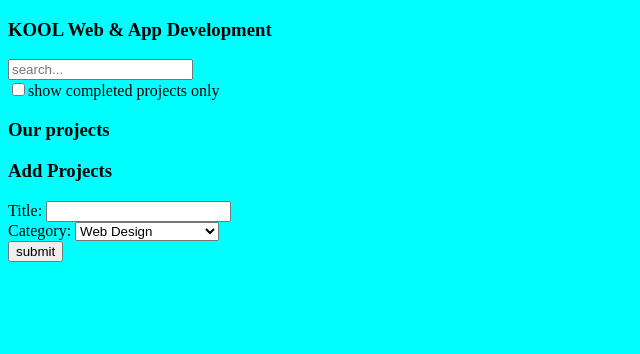
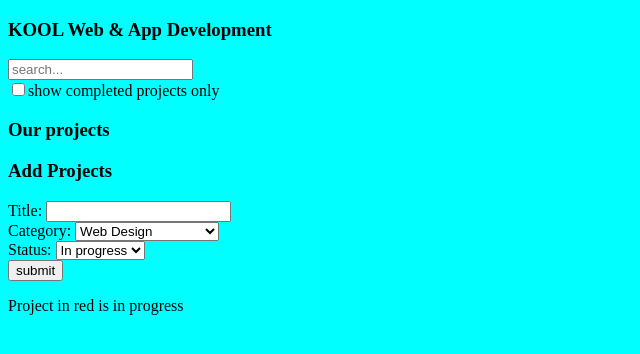
Before and after one commit to acwcheung/react-app, a React (Create React App) app: page / in a window 1280 px wide. Shown: the top 354 px of the page, without its empty margins (0-640 px from the left). Built offline with nearby package versions, Linux system fonts and the light colour scheme; the HTML template or start-up script is replaced by a standard one.

Commit message:
make the search and checkbox works

```diff
--- a/src/App.js
+++ b/src/App.js
@@ -25,27 +25,27 @@ componentDidMount() {
       id: uuid.v4(),
       title: 'Business website',
       category: 'Web Design',
-      completed: false
+      completed: 'no'
     },
     {
       id: uuid.v4(),
       title: 'Social App',
       category: 'Mobile Development',
-      completed: true
+      completed: 'yes'
     },
     {
       id: uuid.v4(),
       title: 'Ecommerce Shopping Cart',
       category: 'Web Development',
-      completed: true
+      completed: 'yes'
     }
     ]
   })
 }
 
 deleteProject(id) {
-  let projects = this.state.projects;
-  let index = projects.findIndex((item) => item.id = id);
+  const projects = this.state.projects;
+  const index = projects.findIndex(project => project.id === id);
   projects.splice(index, 1);
   this.setState({projects: projects});
 }
@@ -65,6 +65,7 @@ handleCompleted(isCompleted) {
 }
 
 render() {
+  console.log(this.state.filterText);
   return (
     <div className="container-main">
       <h3>KOOL Web & App Development</h3>
@@ -81,6 +82,7 @@ render() {
         isCompleted={this.state.isCompleted}
       />
       <AddProject addProject={this.handleAddProject} />
+      <p>Project in red is in progress</p>
     </div>
   );
 }
--- a/src/Components/AddProject.js
+++ b/src/Components/AddProject.js
@@ -5,27 +5,31 @@ class AddProject extends React.Component {
   constructor(props) {
     super()
     this.state = {
+        id: '',
         title: '',
-        category: 'Web Design'
+        category: 'Web Design',
+        completed: 'no'
     };
 
     this.handleChange = this.handleChange.bind(this);
     this.handleSubmit = this.handleSubmit.bind(this);
+
   }
   static defaultProps = {
     categories: ['Web Design', 'Web Development', 'Mobile Development']
   }
 
   handleChange(e) {
-    const { name, value } = e.target;
+    let { name, value } = e.target;
     this.setState({
         id: uuid.v4(),
-        [name]: value
+        [name]: value,
     });
   }
 
   handleSubmit(e) {
     const newProject = this.state;
+    console.log(newProject);
     e.preventDefault();
     this.props.addProject(newProject);
   }
@@ -57,6 +61,16 @@ class AddProject extends React.Component {
               {categoryOptions}
             </select>
           </div>
+          <div>
+            <label>Status: </label>
+            <select
+              name='completed'
+              value={this.state.completed}
+              onChange={this.handleChange} >
+              <option value='no'>In progress</option>
+              <option value='yes'>Completed</option>
+            </select>
+          </div>
           <input type='submit' value='submit' />
         </form>
       </div>
--- a/src/Components/Project.js
+++ b/src/Components/Project.js
@@ -14,7 +14,7 @@ class Project extends React.Component {
     let projectItems = projects.map(project => {
       if(project.title.toLowerCase().indexOf(filterText) === -1) {
         return };
-      if(isCompleted && !project.completed) { return };
+      if(isCompleted && project.completed === 'no') { return };
 
       return (
         <ProjectItem key={project.id} project={project} onDelete={this.deleteProject.bind(this)} />
--- a/src/Components/ProjectItem.js
+++ b/src/Components/ProjectItem.js
@@ -8,11 +8,14 @@ class ProjectItem extends React.Component {
   }
 
   render() {
+    const project = this.props.project;
   	return (
 	  <li className="Project">
+      <span style={project.completed === 'no'? {color: 'red'}: {color: 'black' }} >
         {this.props.project.title}: {this.props.project.category}
-        <button onClick={this.deleteProject.bind(this)} id={this.props.project.id} >X</button>
-      </li>
+      </span>
+      <button onClick={this.deleteProject.bind(this)} id={this.props.project.id} >X</button>
+    </li>
 
 	);
   }
```
